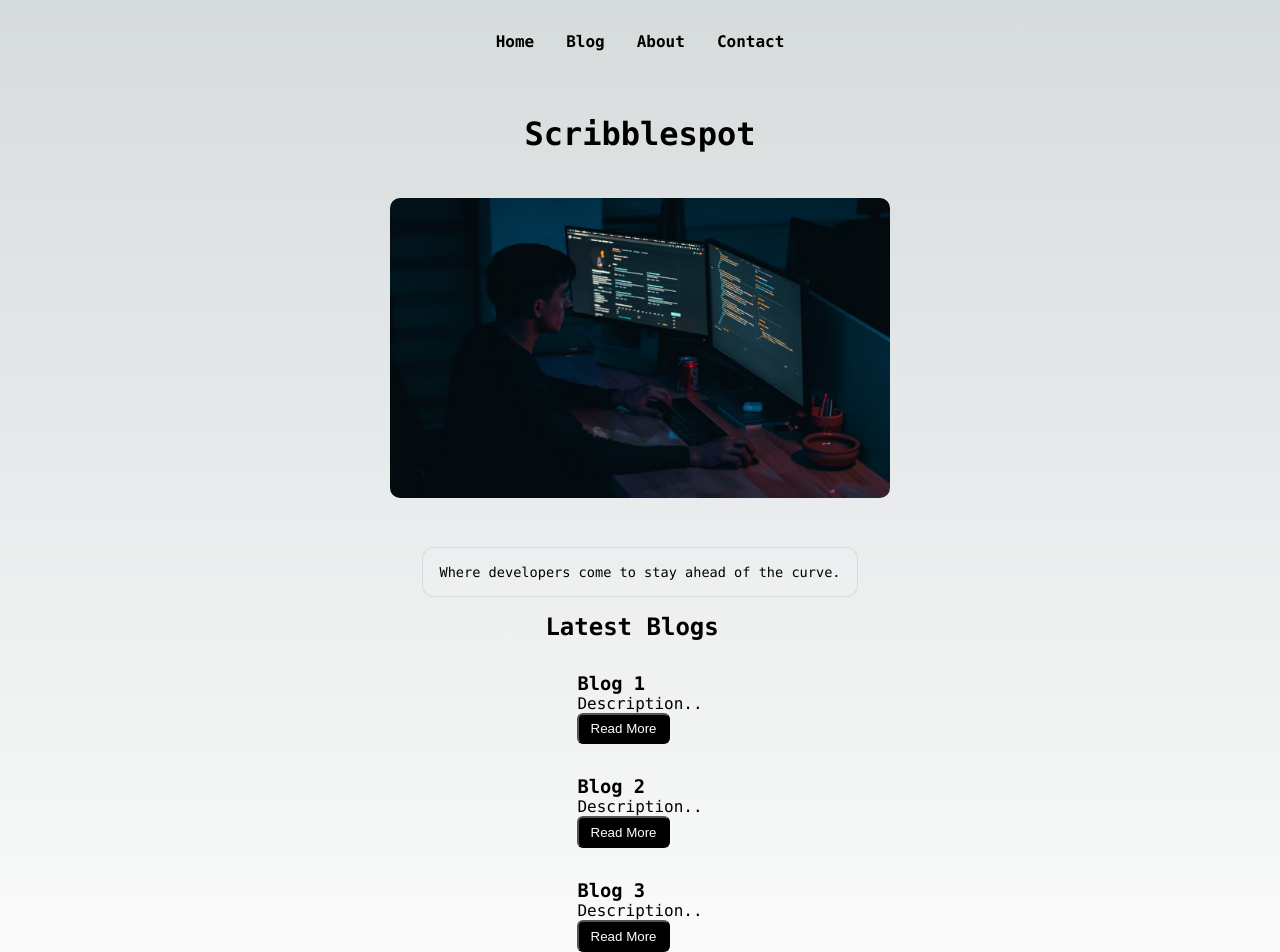
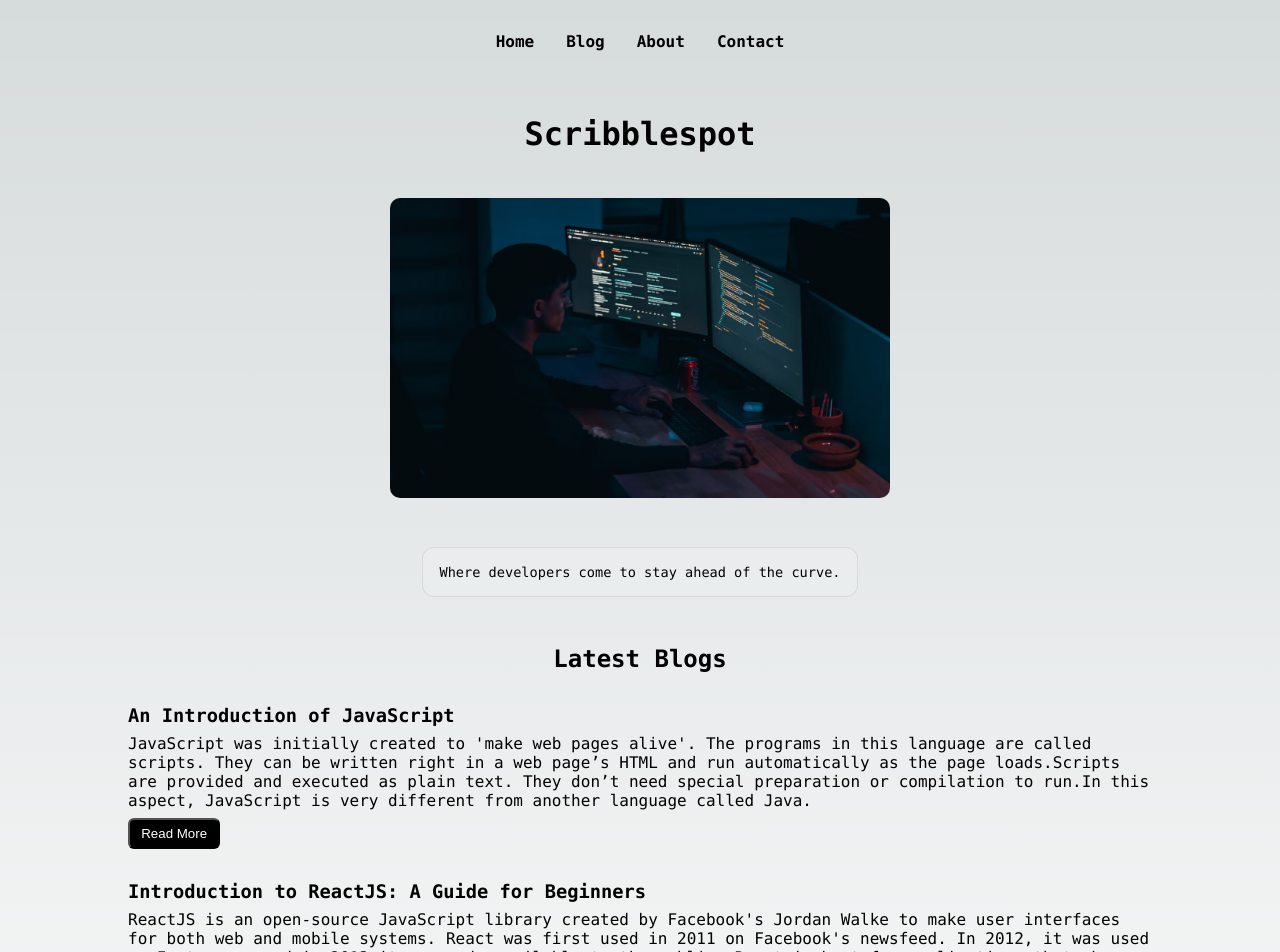
Before and after one commit to rhinoxD/scribblespot, a Next.js app: page / in a window 1280 px wide. Shown: the top 952 px of the page. Built offline with nearby package versions, Linux system fonts and the light colour scheme.

Commit message:
Refactor

```diff
--- a/pages/blogpost/[slug].js
+++ b/pages/blogpost/[slug].js
@@ -4,7 +4,7 @@ import styles from '../../styles/BlogPost.module.css'
 
 const Slug = ({ blog }) => {
   return (
-    <div className='main'>
+    <div className={styles.main}>
       <h1>{blog && blog.title}</h1>
       <hr className={styles.hr} />
       <p className={styles.p}>{blog && blog.content}</p>
--- a/pages/index.js
+++ b/pages/index.js
@@ -2,6 +2,7 @@ import Head from 'next/head'
 import Image from 'next/image'
 
 import styles from '@/styles/Home.module.css'
+import Link from 'next/link'
 
 export default function Home() {
   return (
@@ -48,21 +49,56 @@ export default function Home() {
         <div className={styles.blogs}>
           <h2>Latest Blogs</h2>
           <div className={styles.blogItem}>
-            <h3>Blog 1</h3>
-            <p>Description..</p>
-            <button className={styles.btn}>Read More</button>
+            <h3>An Introduction of JavaScript</h3>
+            <p>
+              JavaScript was initially created to 'make web pages alive'. The
+              programs in this language are called scripts. They can be written
+              right in a web page’s HTML and run automatically as the page
+              loads.Scripts are provided and executed as plain text. They don’t
+              need special preparation or compilation to run.In this aspect,
+              JavaScript is very different from another language called Java.
+            </p>
+            <Link href={`/blogpost/intro-to-js`}>
+              <button className={styles.btn}>Read More</button>
+            </Link>
           </div>
 
           <div className={styles.blogItem}>
-            <h3>Blog 2</h3>
-            <p>Description..</p>
-            <button className={styles.btn}>Read More</button>
+            <h3>Introduction to ReactJS: A Guide for Beginners</h3>
+            <p>
+              ReactJS is an open-source JavaScript library created by Facebook's
+              Jordan Walke to make user interfaces for both web and mobile
+              systems. React was first used in 2011 on Facebook's newsfeed. In
+              2012, it was used on Instagram, and in 2013 it was made available
+              to the public. React is best for applications that change their
+              data quickly and dynamically. It can show the parts of the UI that
+              are changing without re-rendering the whole page. This makes the
+              user experience much faster. If you are still wondering what
+              ReactJS is all about, let's go through the introduction to ReactJS
+              and its related aspects.
+            </p>
+            <Link href={`/blogpost/intro-to-react`}>
+              <button className={styles.btn}>Read More</button>
+            </Link>
           </div>
 
           <div className={styles.blogItem}>
-            <h3>Blog 3</h3>
-            <p>Description..</p>
-            <button className={styles.btn}>Read More</button>
+            <h3>An Introduction to Node.js</h3>
+            <p>
+              Node.js is an open-source and cross-platform JavaScript runtime
+              environment. It is a popular tool for almost any kind of project!
+              Node.js runs the V8 JavaScript engine, the core of Google Chrome,
+              outside of the browser. This allows Node.js to be very performant.
+              A Node.js app runs in a single process, without creating a new
+              thread for every request. Node.js provides a set of asynchronous
+              I/O primitives in its standard library that prevent JavaScript
+              code from blocking and generally, libraries in Node.js are written
+              using non-blocking paradigms, making blocking behavior the
+              exception rather than the norm.
+            </p>
+            <Link href={`/blogpost/intro-to-node`}>
+              <button className={styles.btn}>Read More</button>
+            </Link>
           </div>
         </div>
       </main>
--- a/styles/BlogPost.module.css
+++ b/styles/BlogPost.module.css
@@ -1,3 +1,17 @@
+.main {
+  display: flex;
+  flex-direction: column;
+  justify-content: flex-start;
+  align-items: center;
+  padding: 6rem;
+  padding-top: 2rem;
+  min-height: 100vh;
+}
+
+.main h1 {
+  margin: 0 1rem 1rem;
+}
+
 .hr {
   width: 100%;
   opacity: 0.2;
@@ -8,3 +22,9 @@
   line-height: 2rem;
   color: rgb(59, 148, 231);
 }
+
+@media (max-width: 700px) {
+  .main {
+    padding: 2rem 0.8rem;
+  }
+}
--- a/styles/Home.module.css
+++ b/styles/Home.module.css
@@ -98,6 +98,15 @@
 
 .blogs .blogItem {
   margin: 2rem;
+}
+.blogs h2 {
+  margin: 2rem;
+  text-align: center;
+}
+
+.blogItem h3,
+.blogItem p {
+  margin: 0.5rem 0;
 }
 
 .imageWrapper {
@@ -217,8 +226,15 @@
   }
 
   .blogItem h3,
-  .blogItem p{
+  .blogItem p {
     margin: 0.5rem 0;
+  }
+  .blogItem p {
+    display: block;
+    width: 80vw;
+    overflow: hidden;
+    white-space: nowrap;
+    text-overflow: ellipsis;
   }
 
   .myImg {
```
